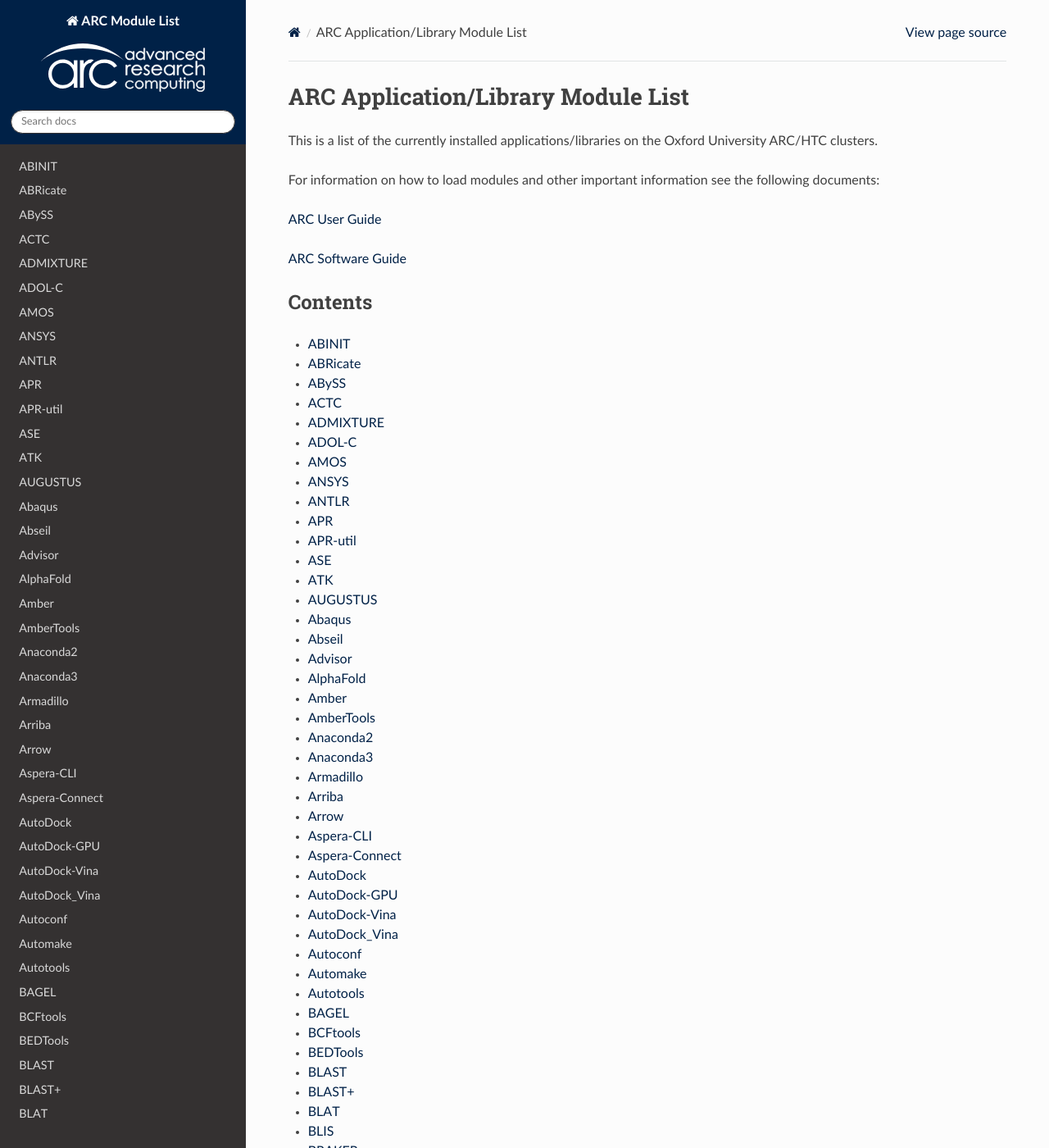
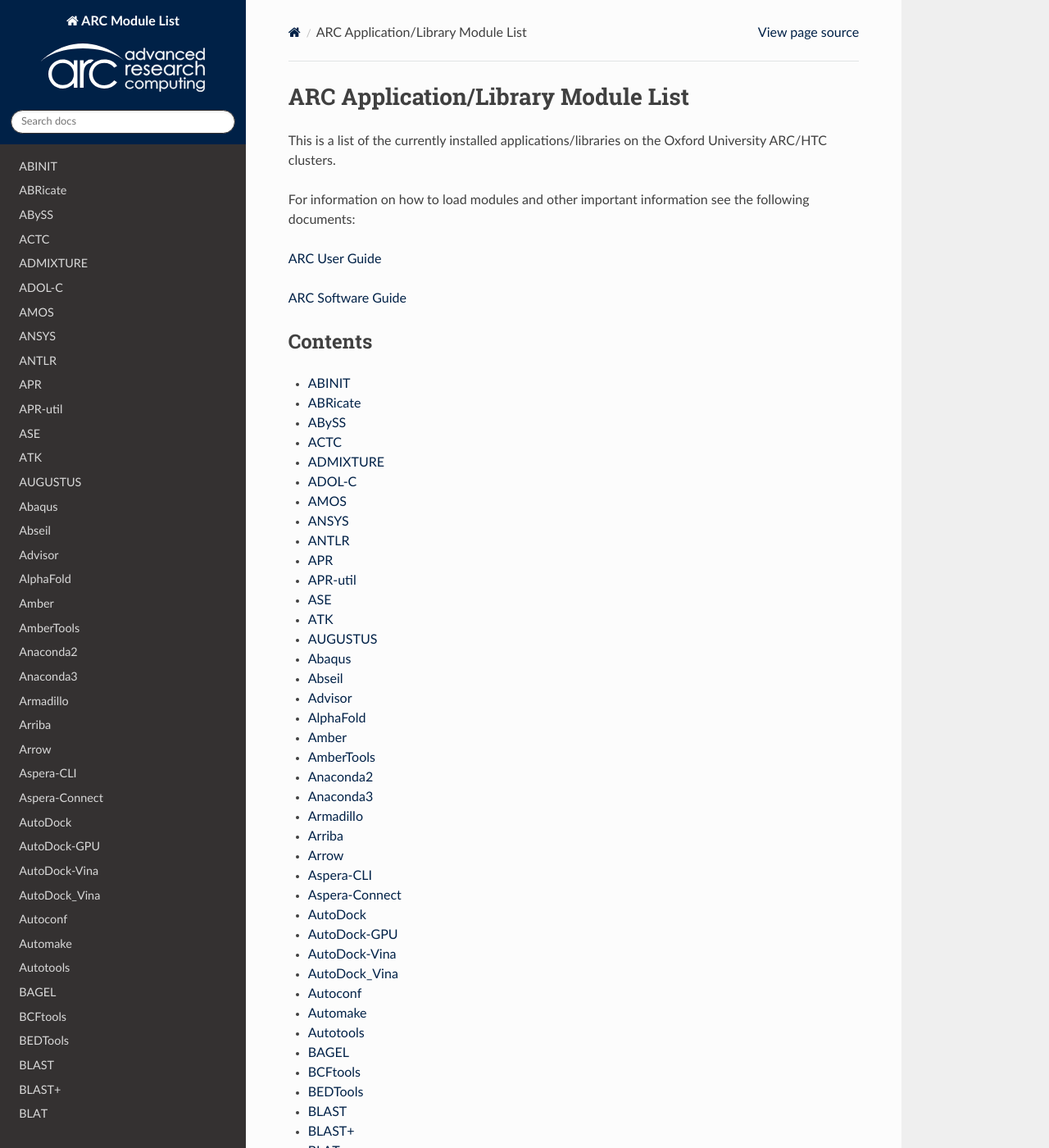
Before and after one commit to oxford-arc/arc-module-list, a Sphinx documentation site: the page built from docs/source/index.rst, in a window 1280 px wide and 1400 px high. Shown: the whole window at 82% size. Built offline with Sphinx 7.4.7 and the Read the Docs theme 3.1.0, drawn with Linux system fonts in a browser that asks for light colours.

Commit message:
remove page width change
Signed-off-by: Gregory J. L. Tourte <greg.tourte@gmail.com>

```diff
--- a/docs/source/_static/css/arc_theme.css
+++ b/docs/source/_static/css/arc_theme.css
@@ -1,7 +1,3 @@
-.wy-nav-content {
-    max-width: 1200px !important;
-}
-
 .wy-side-nav-search, .wy-nav-top {
     background-color: #002147;
 }
```
